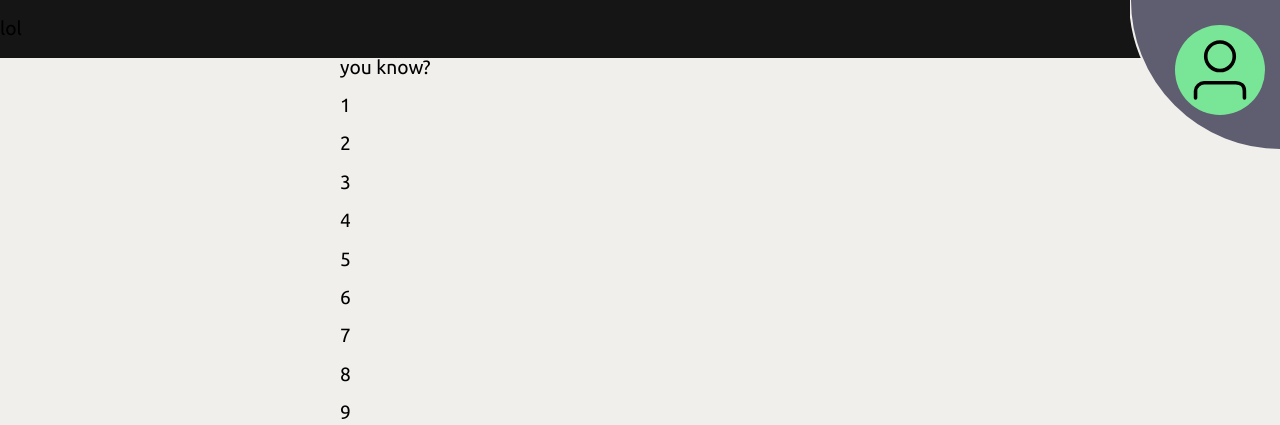
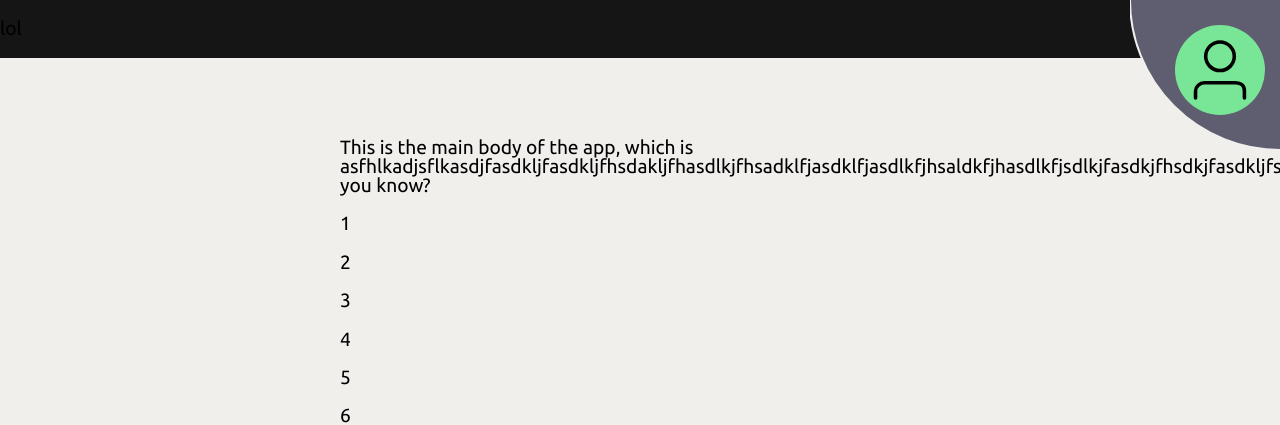
Before and after one commit to harrytallon/beannbrew-html, a Flask app: template templates/food-menu.html in a window 1280 px wide; the page is wider, and only the part inside the window is pictured. Shown: the top 425 px of that part. Run offline with Flask 3, Linux system fonts and the light colour scheme; the template is opened without the code that fills it, so the values that code supplies are empty; some libraries are stand-ins or nearby versions.

Commit message:
jfgdsfgf

```diff
--- a/static/style.css
+++ b/static/style.css
@@ -179,6 +179,10 @@ body {
     margin-bottom: 30px;
 }
 
+#topWhitespace {
+    height: 80px;
+}
+
 #topFoodMenuBar {
     position: fixed;
     top: 0;
--- a/templates/food-menu.html
+++ b/templates/food-menu.html
@@ -14,6 +14,7 @@
 <body>
     <top-nav-menu class="navbars"></top-nav-menu>
     <bottom-nav-menu></bottom-nav-menu>
+    <p id="topWhitespace"></p>
     <script src="{{ url_for('static', filename='index.js') }}?v={{ config['SECRET_KEY'] }}" defer></script>
     <div id="topFoodMenuBar">
         <p>lol</p>
```
